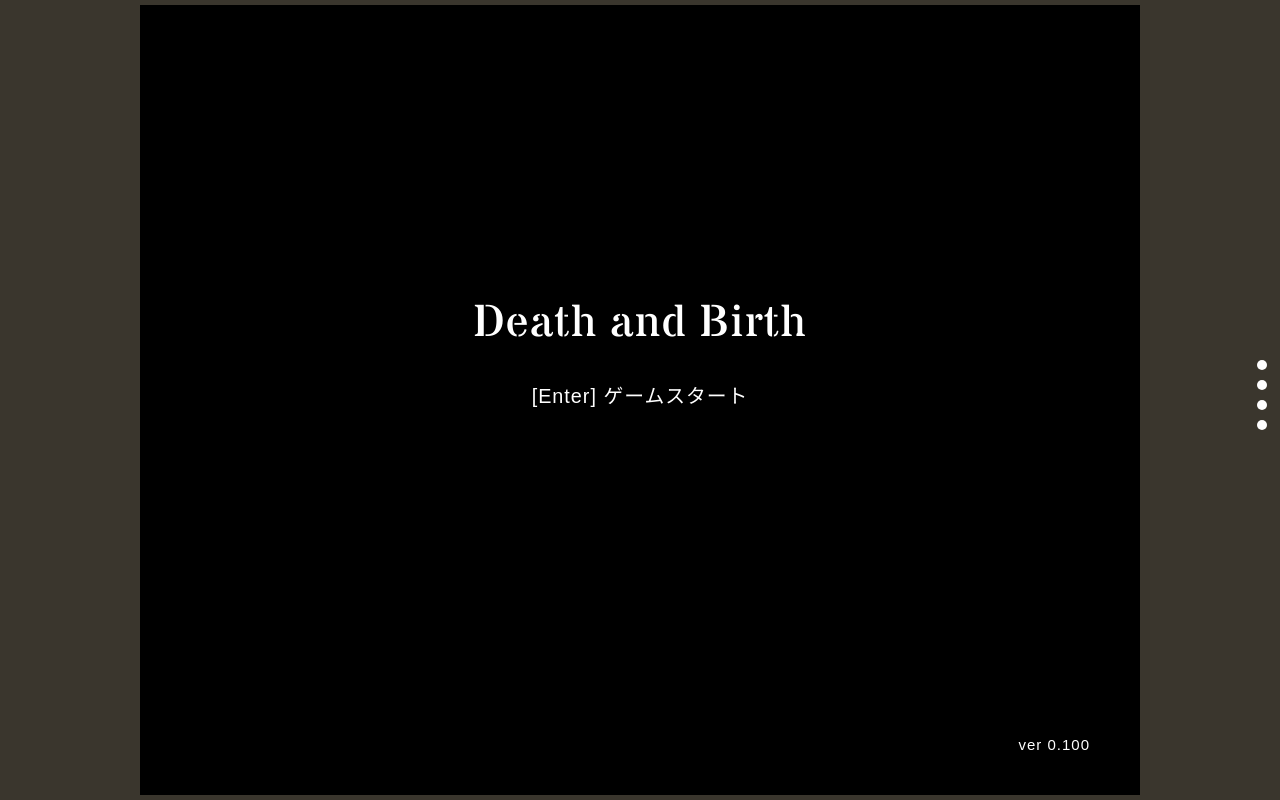
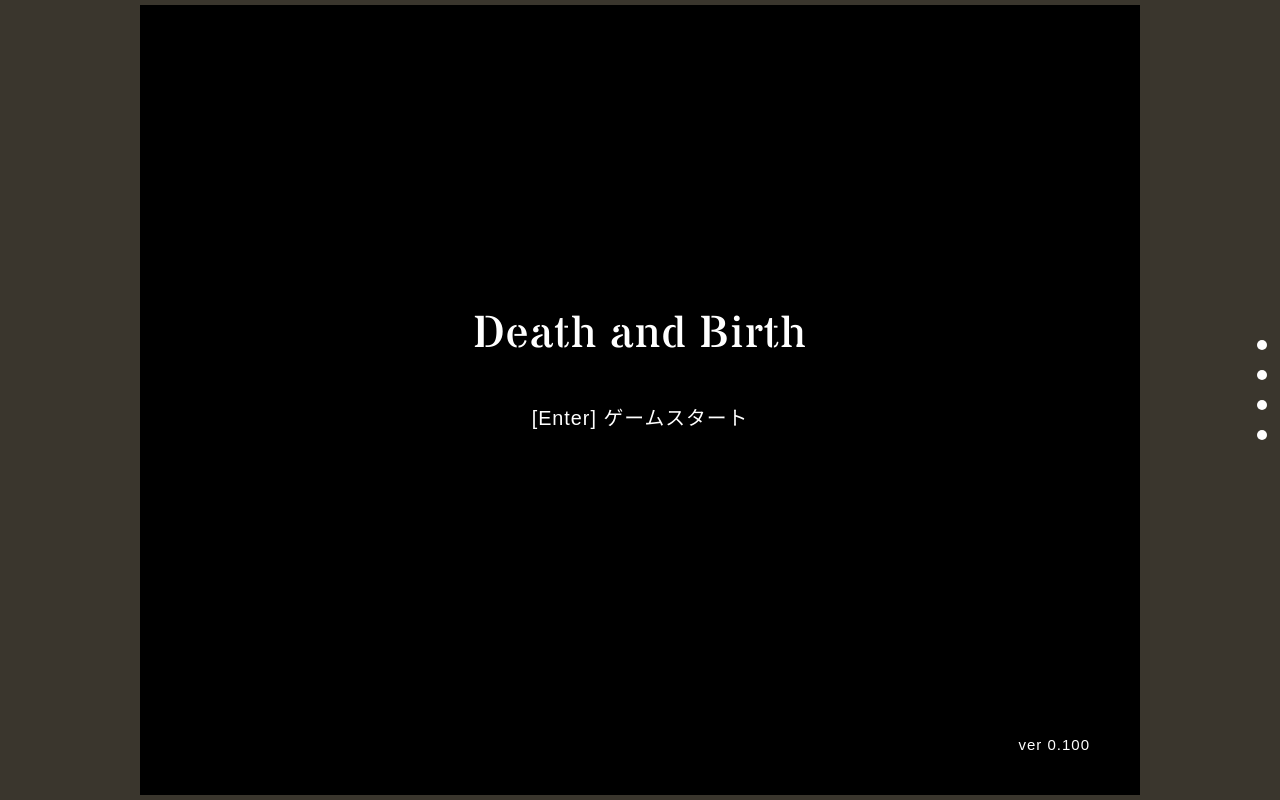
Before and after one commit to deathandbirth/deathandbirth.github.io, a website: page game/debug.html in a window 1280 px wide. Drawn offline with nearby package versions, Linux system fonts and the light colour scheme.

Commit message:
CSSの修正

```diff
--- a/game/css/game.css
+++ b/game/css/game.css
@@ -99,7 +99,8 @@ li {
 #game-loader .msg-box > h1 {
 	font-family: 'Stardos Stencil';
 	font-weight: 500;
-	font-size: 2.5em;
+    font-size: 2.5em;
+    line-height: 100%;
 }
 
 #game-loader .msg-box > h2 {
--- a/game/css/main.css
+++ b/game/css/main.css
@@ -32,7 +32,7 @@ body {
 }
 
 .modal-link-list > li {
-	margin-bottom: 10px;
+	margin-bottom: 20px;
 }
 
 .modal-link {
```
Also changed, not shown: game/css/game.min.css, game/css/main.min.css.
